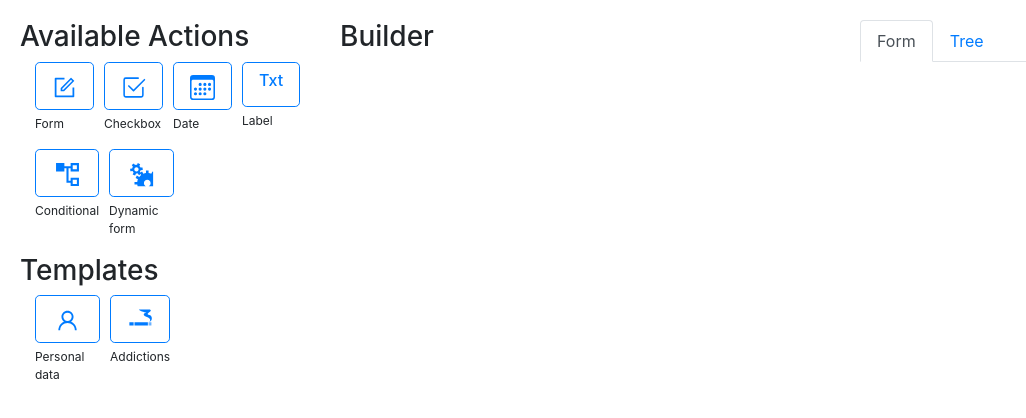
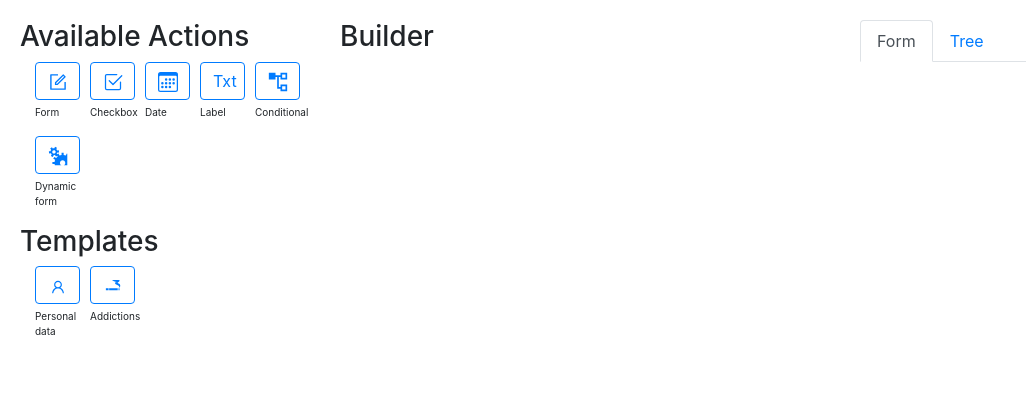
Before and after one commit to Sy-mik/Seahorse, a React (Create React App) app in the folder web-app/seahorse/: page / in a window 1280 px wide. Shown: the top 418 px of the page, without its empty margins (0-1026 px from the left). Built offline with nearby package versions, Linux system fonts and the light colour scheme.

Commit message:
Smaller, more dynamic icons

```diff
--- a/web-app/seahorse/src/ActionsPanel/AvailableActionItem.js
+++ b/web-app/seahorse/src/ActionsPanel/AvailableActionItem.js
@@ -7,21 +7,21 @@ export function AvailableActionItem({ onClick, name, ...props }) {
     display: "flex",
     marginLeft: 10,
     flexDirection: "column",
-    maxWidth: 65,
+    maxWidth: 45,
   };
 
   return (
     <div style={flexItemStyle}>
       <Button
-        style={{ maxWidth: 65 }}
+        style={{ maxWidth: 45, maxHeight:45 }}
         variant="outline-primary"
-        size="lg"
+        // size="lg"
         type="button"
         onClick={() => onClick(FormTemplates.DynamicallyExtensibleForm, uuidv4())}
       >
         {props.children}
       </Button>
-      <p style={{ paddingTop: 5, fontSize: 12 }}>{name} </p>
+      <p style={{ paddingTop: 5, fontSize: 10 }}>{name} </p>
     </div>
   );
 }
--- /dev/null
+++ b/web-app/seahorse/src/ActionsPanel/AvailableActions.js
@@ -0,0 +1,76 @@
+import {
+  FormTemplates,
+  InputFormTypes,
+  ActionCategory,
+} from "../Constants/FormActions";
+import { AiOutlineForm, AiOutlineUser } from "react-icons/ai";
+import { BsCheckBox, BsCalendar } from "react-icons/bs";
+import { CgListTree } from "react-icons/cg";
+import { GiCigarette, GiGears } from "react-icons/gi";
+
+export const AvailableActions = [
+  {
+    name: "Form",
+    type: FormTemplates.TextInputForm,
+    inputType: InputFormTypes.Text,
+    defaultAmountOfGeneratedItems: 1,
+    icon: AiOutlineForm,
+    category: ActionCategory.AvailableActions,
+  },
+  {
+    name: "Checkbox",
+    type: FormTemplates.CheckBoxesForm,
+    inputType: InputFormTypes.CheckBox,
+    defaultAmountOfGeneratedItems: 1,
+    icon: BsCheckBox,
+    category: ActionCategory.AvailableActions,
+  },
+  {
+    name: "Date",
+    type: FormTemplates.DateForm,
+    inputType: InputFormTypes.Date,
+    defaultAmountOfGeneratedItems: 1,
+    icon: BsCalendar,
+    category: ActionCategory.AvailableActions,
+  },
+  {
+    name: "Label",
+    type: FormTemplates.LabelForm,
+    inputType: InputFormTypes.Date,
+    defaultAmountOfGeneratedItems: 1,
+    icon: "Label",
+    category: ActionCategory.AvailableActions,
+  },
+  {
+    name: "Conditional",
+    type: FormTemplates.ConditionalForm,
+    inputType: InputFormTypes.Text,
+    defaultAmountOfGeneratedItems: 0,
+    icon: CgListTree,
+    category: ActionCategory.AvailableActions,
+  },
+  {
+    name: "Dynamic form",
+    type: FormTemplates.DynamicallyExtensibleForm,
+    inputType: InputFormTypes.Text,
+    defaultAmountOfGeneratedItems: 1,
+    icon: GiGears,
+    category: ActionCategory.AvailableActions,
+  },
+  {
+    name: "Personal data",
+    type: FormTemplates.PersonalDataFormTemplate,
+    inputType: InputFormTypes.Text,
+    defaultAmountOfGeneratedItems: 0,
+    icon: AiOutlineUser,
+    category: ActionCategory.Templates,
+  },
+  {
+    name: "Addictions",
+    type: FormTemplates.AddictionsFormTemplate,
+    inputType: InputFormTypes.Text,
+    defaultAmountOfGeneratedItems: 0,
+    icon: GiCigarette,
+    category: ActionCategory.Templates,
+  },
+];
--- a/web-app/seahorse/src/ActionsPanel/AvailableActionsContainer.js
+++ b/web-app/seahorse/src/ActionsPanel/AvailableActionsContainer.js
@@ -1,16 +1,44 @@
-import React, { useState } from "react";
+import React, { useState, Component } from "react";
 import { AiOutlineForm, AiOutlineUser } from "react-icons/ai";
 import { GiCigarette, GiGears } from "react-icons/gi";
 import { CgListTree } from "react-icons/cg";
 
 import { v4 as uuidv4 } from "uuid";
 import { Colors } from "../Constants/Theme";
-import { FormTemplates, InputFormTypes } from "../Constants/FormActions";
+import {
+  FormTemplates,
+  InputFormTypes,
+  ActionCategory,
+} from "../Constants/FormActions";
 import { AvailableActionItem } from "./AvailableActionItem";
 import { BsCheckBox, BsCalendar } from "react-icons/bs";
+import { AvailableActions } from "./AvailableActions";
 
+export function IconsFactory({ iconName, iconSize}) {
+  switch (iconName) {
+    case AiOutlineForm:
+      return <AiOutlineForm size={iconSize} />;
+    case BsCheckBox:
+      return <BsCheckBox size={iconSize} />;
+    case BsCalendar:
+      return <BsCalendar size={iconSize} />;
+    case "Label":
+      return <>Txt</>;
+    case CgListTree:
+      return <CgListTree size={iconSize} />;
+    case AiOutlineUser:
+      return <AiOutlineUser size={iconSize} />;
+    case GiCigarette:
+      return <GiCigarette size={iconSize} />;
+    case GiGears:
+      return <GiGears size={iconSize} />;
+    default:
+      return <AiOutlineForm size={iconSize} />;
+  }
+}
 export default function AvailableActionsContainer({ onClick }) {
   const spaceBetweenItems = 5;
+  console.log(AvailableActions);
   return (
     <div>
       <div style={{ background: Colors.containerBackground }}>
@@ -22,51 +50,22 @@ export default function AvailableActionsContainer({ onClick }) {
             flexWrap: "wrap",
           }}
         >
+          {AvailableActions.filter(
+            (x) => x.category === ActionCategory.AvailableActions
+          ).map((item) => (
             <AvailableActionItem
-            name="Form"
+              name={item.name}
               onClick={() =>
-              onClick(FormTemplates.TextInputForm, 1, InputFormTypes.Text)
+                onClick(
+                  item.type,
+                  item.defaultAmountOfGeneratedItems,
+                  item.inputType
+                )
               }
             >
-            <AiOutlineForm size={25} />
+              <IconsFactory iconName={item.icon} iconSize={20}></IconsFactory>
             </AvailableActionItem>
-          <AvailableActionItem
-            name="Checkbox"
-            onClick={() =>
-              onClick(FormTemplates.CheckBoxesForm, 1, InputFormTypes.CheckBox)
-            }
-          >
-            <BsCheckBox size={25} />
-          </AvailableActionItem>
-
-          <AvailableActionItem
-            name="Date"
-            onClick={() =>
-              onClick(FormTemplates.DateForm, 1, InputFormTypes.Date)
-            }
-          >
-            <BsCalendar size={25} />
-          </AvailableActionItem>
-          <AvailableActionItem
-            name="Label"
-            onClick={() =>
-              onClick(FormTemplates.LabelForm, 0, InputFormTypes.Label)
-            }
-          >
-            <h6>Txt</h6>
-          </AvailableActionItem>
-          <AvailableActionItem
-            name="Conditional"
-            onClick={() => onClick(FormTemplates.ConditionalForm, 0)}
-          >
-            <CgListTree size={25}></CgListTree>
-          </AvailableActionItem>
-          <AvailableActionItem
-            name="Dynamic form"
-            onClick={() => onClick(FormTemplates.DynamicallyExtensibleForm, 1)}
-          >
-            <GiGears size={25}></GiGears>
-          </AvailableActionItem>
+          ))}
         </div>
       </div>
 
@@ -79,18 +78,22 @@ export default function AvailableActionsContainer({ onClick }) {
           flexWrap: "wrap",
         }}
       >
+        {AvailableActions.filter(
+          (x) => x.category === ActionCategory.Templates
+        ).map((item) => (
           <AvailableActionItem
-          name="Personal data"
-          onClick={() => onClick(FormTemplates.PersonalDataFormTemplate)}
+            name={item.name}
+            onClick={() =>
+              onClick(
+                item.type,
+                item.defaultAmountOfGeneratedItems,
+                item.inputType
+              )
+            }
           >
-          <AiOutlineUser size={25}></AiOutlineUser>
+            <IconsFactory iconName={item.icon}></IconsFactory>
           </AvailableActionItem>
-        <AvailableActionItem
-          name="Addictions"
-          onClick={() => onClick(FormTemplates.AddictionsFormTemplate)}
-        >
-          <GiCigarette size={25}></GiCigarette>
-        </AvailableActionItem>
+        ))}
       </div>
     </div>
   );
--- a/web-app/seahorse/src/Constants/FormActions.js
+++ b/web-app/seahorse/src/Constants/FormActions.js
@@ -20,6 +20,20 @@ export const InputFormTypes = {
   Label: "Label",
 };
 
+export const ActionCategory = {
+  AvailableActions: "Available Actions",
+  Templates: "Templates",
+};
+
+export const InputCategory = {
+  Text: "Text",
+  // Number: "Number",
+  Date: "Date",
+  CheckBox: "Checkbox",
+  Radio: "Radio",
+  Label: "Label",
+};
+
 export const ConditionalOperators = {
   IsEqual: "Is Equal",
   IsLess: "Is Less",
```
Lines whose indentation alone changed are shown as unchanged.
